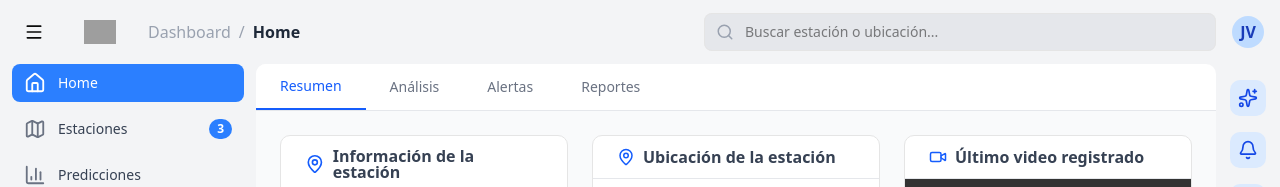
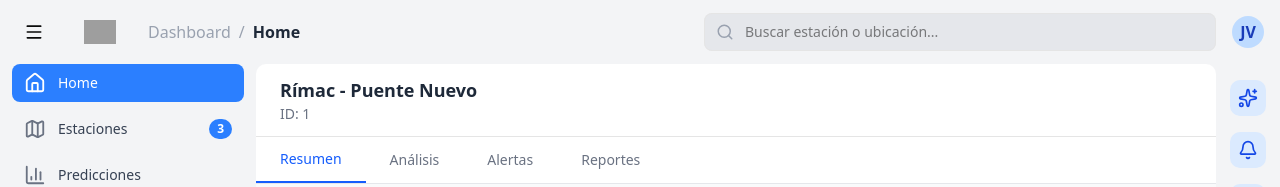
Before and after one commit to josevelardee/natek-dashboard, a React (Vite) app: page /stations/1 in a window 1280 px wide. Shown: the top 187 px of the page. Built offline with nearby package versions, Linux system fonts and the light colour scheme; no server answers; grey boxes are pictures that could not be loaded.

Commit message:
Primera versión

```diff
--- a/package.json
+++ b/package.json
@@ -7,7 +7,9 @@
     "dev": "vite",
     "build": "tsc -b && vite build",
     "lint": "eslint .",
-    "preview": "vite preview"
+    "preview": "vite preview",
+    "predeploy": "npm run build",
+    "deploy": "gh-pages -d dist"
   },
   "dependencies": {
     "@radix-ui/react-popover": "^1.1.15",
@@ -37,6 +39,7 @@
     "eslint": "^9.36.0",
     "eslint-plugin-react-hooks": "^5.2.0",
     "eslint-plugin-react-refresh": "^0.4.22",
+    "gh-pages": "^6.3.0",
     "globals": "^16.4.0",
     "tw-animate-css": "^1.4.0",
     "typescript": "~5.9.3",
--- a/src/components/StationTabs.tsx
+++ b/src/components/StationTabs.tsx
@@ -1,25 +1,41 @@
 import { useState } from "react";
+import type { Station } from "../types";
 import ResumenTab from "./station/ResumenTab";
 import AnalisisTab from "./station/AnalisisTab";
 import AlertasTab from "./station/AlertasTab";
 import ReportesTab from "./station/ReportesTab";
-import SatelliteTab from "./station/SatelliteTab";
-import VideosTab from "./station/VideosTab";
+// import SatelliteTab from "./station/SatelliteTab";
+// import VideosTab from "./station/VideosTab";
 
-const tabs = [
+interface StationTabsProps {
+  station: Station;
+}
+
+interface Tab {
+  id: string;
+  label: string;
+}
+
+const tabs: Tab[] = [
   { id: "resumen", label: "Resumen" },
   { id: "analisis", label: "Análisis" },
   { id: "alertas", label: "Alertas" },
   { id: "reportes", label: "Reportes" },
-  {/*{ id: "satellite", label: "Datos Satelitales" },
-  { id: "videos", label: "Videos" },*/}
+  // { id: "satellite", label: "Datos Satelitales" },
+  // { id: "videos", label: "Videos" },
 ];
 
-export default function StationTabs() {
-  const [activeTab, setActiveTab] = useState("resumen");
+export default function StationTabs({ station }: StationTabsProps) {
+  const [activeTab, setActiveTab] = useState<string>("resumen");
 
   return (
     <div className="flex flex-col w-full h-full rounded-lg overflow-hidden">
+      {/* Header con nombre de la estación */}
+      <div className="px-6 py-3 border-b bg-white">
+        <h3 className="text-lg font-semibold text-gray-800">{station?.name}</h3>
+        <p className="text-sm text-gray-500">ID: {station?.id}</p>
+      </div>
+
       {/* Tabs */}
       <div className="flex bg-white sticky top-0 z-10 border-b border-gray-200">
         {tabs.map((tab) => (
@@ -43,8 +59,8 @@ export default function StationTabs() {
         {activeTab === "analisis" && <AnalisisTab />}
         {activeTab === "alertas" && <AlertasTab />}
         {activeTab === "reportes" && <ReportesTab />}
-        {/*{activeTab === "satellite" && <SatelliteTab />}
-        {activeTab === "videos" && <VideosTab />}*/}
+        {/*{activeTab === "satellite" && <SatelliteTab station={station} />}
+        {activeTab === "videos" && <VideosTab station={station} />}*/}
       </div>
     </div>
   );
--- a/src/pages/Home.tsx
+++ b/src/pages/Home.tsx
@@ -1,6 +1,4 @@
-"use client";
 
-import { useState } from "react";
 import { Card, CardHeader, CardTitle, CardContent } from "@/components/ui/card";
 import {
   MapPin,
@@ -99,8 +97,6 @@ function AiSummaryCard() {
 }
 
 export default function Home() {
-  const [selectedStation, setSelectedStation] = useState<Station | null>(null);
-
   return (
     <div className="flex flex-col h-screen overflow-hidden">
       {/* Contenedor scrolleable */}
@@ -129,7 +125,7 @@ export default function Home() {
               </CardTitle>
             </CardHeader>
             <CardContent className="flex-1 p-0 rounded-t-none overflow-hidden">
-              <MapViewML stations={mockStations} onSelect={(st) => setSelectedStation(st)} />
+              <MapViewML stations={mockStations}  />
             </CardContent>
           </Card>
 
--- a/vite.config.ts
+++ b/vite.config.ts
@@ -6,6 +6,7 @@ import { defineConfig } from 'vite'
 
 // https://vite.dev/config/
 export default defineConfig({
+
   plugins: [react(), tailwindcss()],
   resolve: {
     alias: {
```
Also changed, not shown: 1 other file (tests, documents, lock files or other folders).
